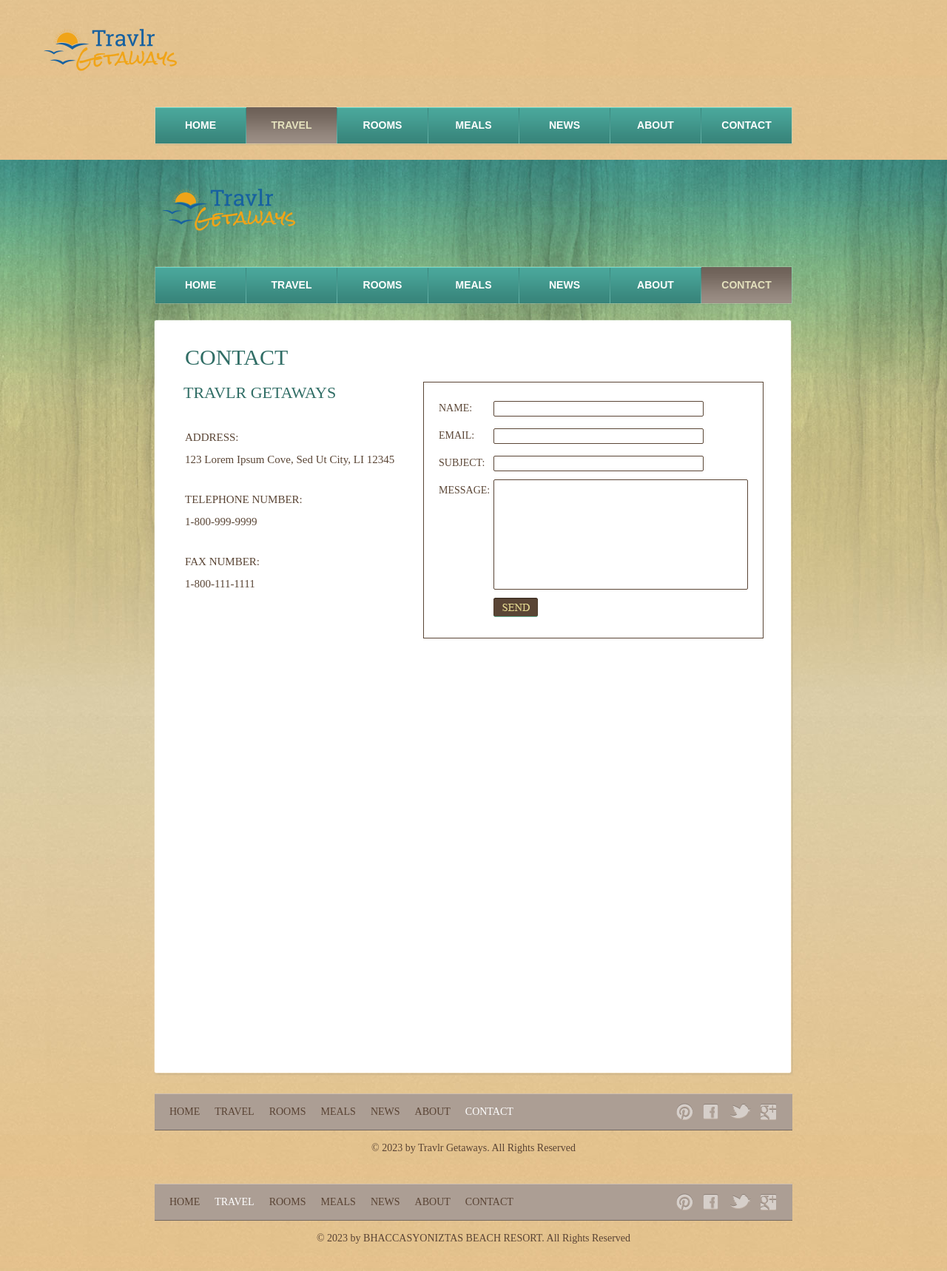
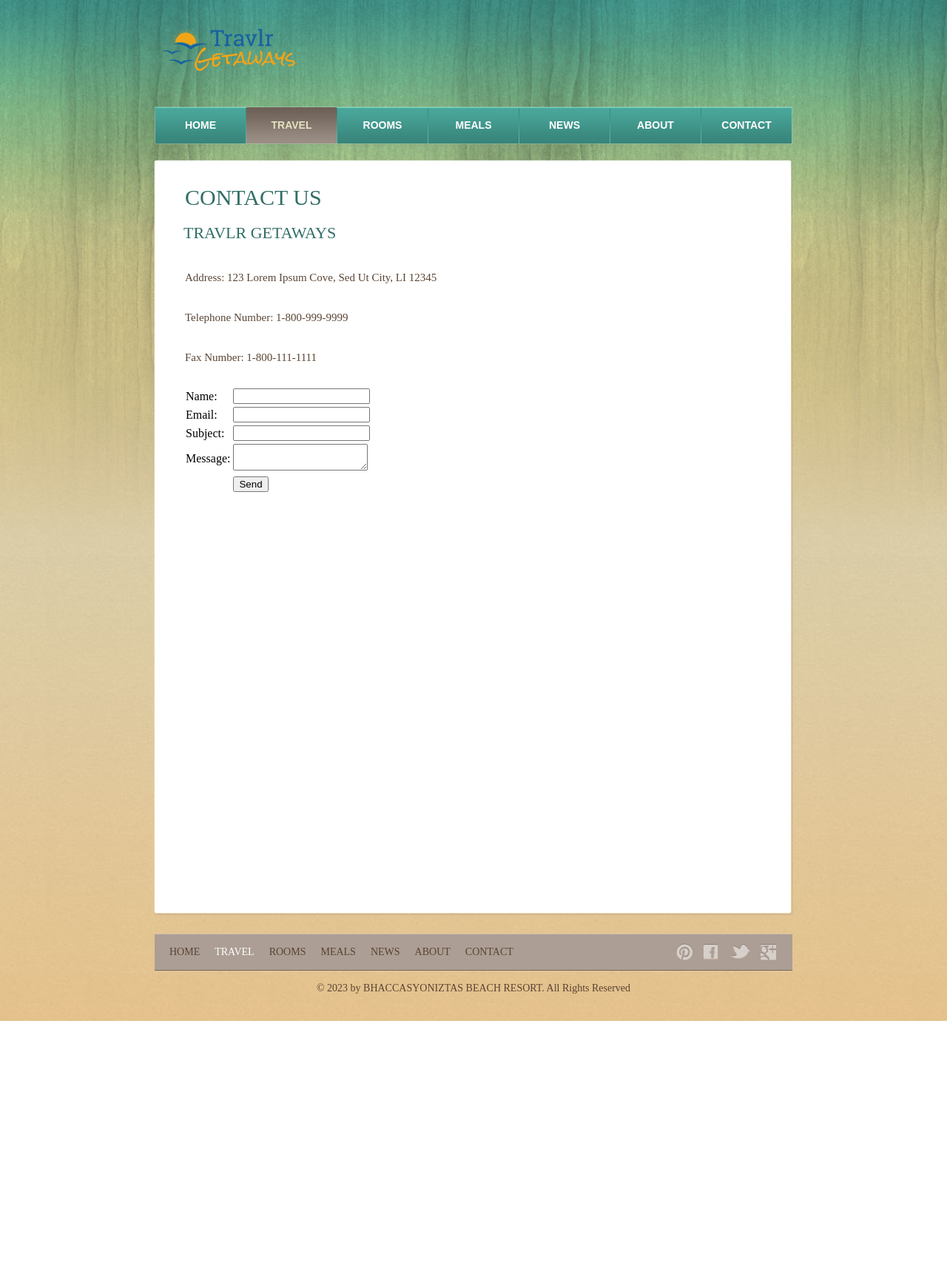
Before and after one commit to joannaNorris/cs-465-Full-Stack-Development-SNHU, a Node server app: page /contact in a window 1280 px wide. Shown: the whole page at 74% size. After the commit the page ends 1380 px from the top, so only its background shows below. Run offline with Node 20, Linux system fonts and the light colour scheme; some libraries are stand-ins or nearby versions.

Commit message:
formatting changed throughout to be more consistent with client desires

```diff
--- a/app.js
+++ b/app.js
@@ -37,7 +37,7 @@
 
 app.use(logger('dev'));
 app.use(express.json());
-app.use(express.urlencoded({ extended: false }));
+app.use(express.urlencoded({ extended: true }));
 app.use(cookieParser());
 app.use(express.static(path.join(__dirname, 'public')));
 app.use(passport.initialize()); //initialize passport for authentication
@@ -49,11 +49,12 @@
   res.header("Access-Control-Allow-Methods", "GET, POST, PUT, DELETE");
   next();
 });
+
 app.use('/', indexRouter);
 app.use('/users', usersRouter);
 app.use('/travel', travelRouter);
 app.use('/about', aboutRouter);
-//app.use('/rooms', roomsRouter);
+app.use('/rooms', roomsRouter);
 //app.use('/meals', mealsRouter);
 //app.use('/news', newsRouter);
 app.use('/contact', contactRouter);
--- a/app_server/controllers/contact.js
+++ b/app_server/controllers/contact.js
@@ -4,6 +4,16 @@
     });
 };
 
+const contactSubmit = (req, res) => {
+    console.log(req.body);
+
+    res.render('contact', {
+        title: 'Contact Travlr Getaways',
+        message: 'Thank you for your message. We will get back to you shortly.'
+    });
+}
+
 module.exports = {
-    contact
+    contact,
+    contactSubmit
 };
--- a/app_server/routes/contact.js
+++ b/app_server/routes/contact.js
@@ -3,5 +3,6 @@
 const controller = require('../controllers/contact');
 
 router.get('/', controller.contact);
+router.post('/', controller.contactSubmit);
 
 module.exports = router;
--- a/app_server/views/about.hbs
+++ b/app_server/views/about.hbs
@@ -1,6 +1,4 @@
 
-	<div id="background">
-		<div id="page">
 			<div id="contents">
 				<div class="box">
 					<div>
@@ -35,5 +33,3 @@
 						</div>
 					</div>
 				</div>
-			</div>
-		</div>
--- a/app_server/views/contact.hbs
+++ b/app_server/views/contact.hbs
@@ -1,62 +1,10 @@
-<div id="background">
 <div id="page">
-			<div id="header">
-				<div id="logo">
-					<a href="index.html"><img src="images/logo.png" alt="LOGO" height="100" width="200"></a>
-				</div>
-				<div id="navigation">
-					<ul>
-						<li>
-							<a href="index.html">Home</a>
-						</li>
-						<li>
-							<a href="travel.html">Travel</a>
-						</li>
-						<li>
-							<a href="rooms.html">Rooms</a>
-						</li>
-						<li>
-							<a href="meals.html">Meals</a>
-						</li>
-						<li>
-							<a href="news.html">News</a>
-						</li>
-						<li>
-							<a href="about.html">About</a>
-						</li>
-						<li class="selected">
-							<a href="contact.html">Contact</a>
-						</li>
-					</ul>
-				</div>
-			</div>
 	<div id="contents">
 		<div class="box">
 			<div>
-						<div id="contact" class="body">
-							<h1>Contact</h1>
-							<form action="index.html" method="post">
-								<table>
-									<tbody>
-										<tr>
-											<td>Name:</td>
-											<td><input type="text" value="" class="txtfield"></td>
-										</tr> <tr>
-											<td>Email:</td>
-											<td><input type="text" value="" class="txtfield"></td>
-										</tr> <tr>
-											<td>Subject:</td>
-											<td><input type="text" value="" class="txtfield"></td>
-										</tr> <tr>
-											<td class="txtarea">Message:</td>
-											<td><textarea></textarea></td>
-										</tr> <tr>
-											<td></td>
-											<td><input type="submit" value="" class="btn"></td>
-										</tr>
-									</tbody>
-								</table>
-							</form>
+				<div class="body">
+					<h1>Contact Us</h1>
+
 					<h2>Travlr Getaways</h2>
 						<p>
 							<span>Address:</span> 123 Lorem Ipsum Cove, Sed Ut City, LI 12345
@@ -67,42 +15,38 @@
 						<p>
 							<span>Fax Number:</span> 1-800-111-1111
 						</p>
+
+					{{#if message}}
+					<p>{{message}}</p>
+					{{/if}}
+
+					<form action="/contact" method="post">
+						<table>
+							<tr>
+								<td>Name:</td>
+								<td><input type="text" name="name" class="txtfield"></td>
+							</tr>
+							<tr>
+								<td>Email:</td>
+								<td><input type="email" name="email" class="txtfield"></td>
+							</tr>
+							<tr>
+								<td>Subject:</td>
+								<td><input type="text" name="subject" class="txtfield"></td>
+							</tr>
+							<tr>
+								<td class="txtarea">Message:</td>
+								<td><textarea name="message"></textarea></td>
+							</tr>
+							<tr>
+								<td></td>
+								<td><input type="submit" value="Send" class="btn"></td>
+							</tr>
+						</table>
+					</form>
+
 				</div>
 			</div>
 		</div>
 	</div>
 </div>
-		<div id="footer">
-			<div>
-				<ul class="navigation">
-					<li>
-						<a href="index.html">Home</a>
-					</li>
-					<li>
-						<a href="travel.html">Travel</a>
-					</li>
-					<li>
-						<a href="rooms.html">Rooms</a>
-					</li>
-					<li>
-						<a href="meals.html">Meals</a>
-					</li>
-					<li>
-						<a href="news.html">News</a>
-					</li>
-					<li>
-						<a href="about.html">About</a>
-					</li>
-					<li class="active">
-						<a href="contact.html">Contact</a>
-					</li>
-				</ul>
-				<div id="connect">
-					<a href="http://pinterest.com/fwtemplates/" target="_blank" class="pinterest"></a> <a href="http://freewebsitetemplates.com/go/facebook/" target="_blank" class="facebook"></a> <a href="http://freewebsitetemplates.com/go/twitter/" target="_blank" class="twitter"></a> <a href="http://freewebsitetemplates.com/go/googleplus/" target="_blank" class="googleplus"></a>
-				</div>
-			</div>
-			<p>
-				© 2023 by Travlr Getaways. All Rights Reserved
-			</p>
-		</div>
-	</div>
--- a/app_server/views/index.hbs
+++ b/app_server/views/index.hbs
@@ -1,3 +1,4 @@
+
     <div id="contents">
         <div id="adbox">
             <img src="/images/sea-sound.jpg" alt="Img">
--- a/app_server/views/layouts/layout.hbs
+++ b/app_server/views/layouts/layout.hbs
@@ -6,8 +6,12 @@
     <link rel='stylesheet' href='/css/style.css' />
   </head>
   <body>
-    {{> header}}
-    {{{body}}}
-    {{> footer}}
+    <div id="background">
+      <div id="page">
+      {{> header}}
+      {{{body}}}
+      {{> footer}}
+      </div>
+    </div>
   </body>
 </html>
```
Also changed, not shown: app_server/controllers/rooms.js (added, +9 -0 lines), app_server/routes/rooms.js (+7 -0 lines), app_server/views/partials/header.hbs (+7 -5 lines), app_server/views/rooms.hbs (added, +37 -0 lines), app_server/views/travel.hbs (+9 -2 lines). Lines whose indentation alone changed are shown as unchanged.
